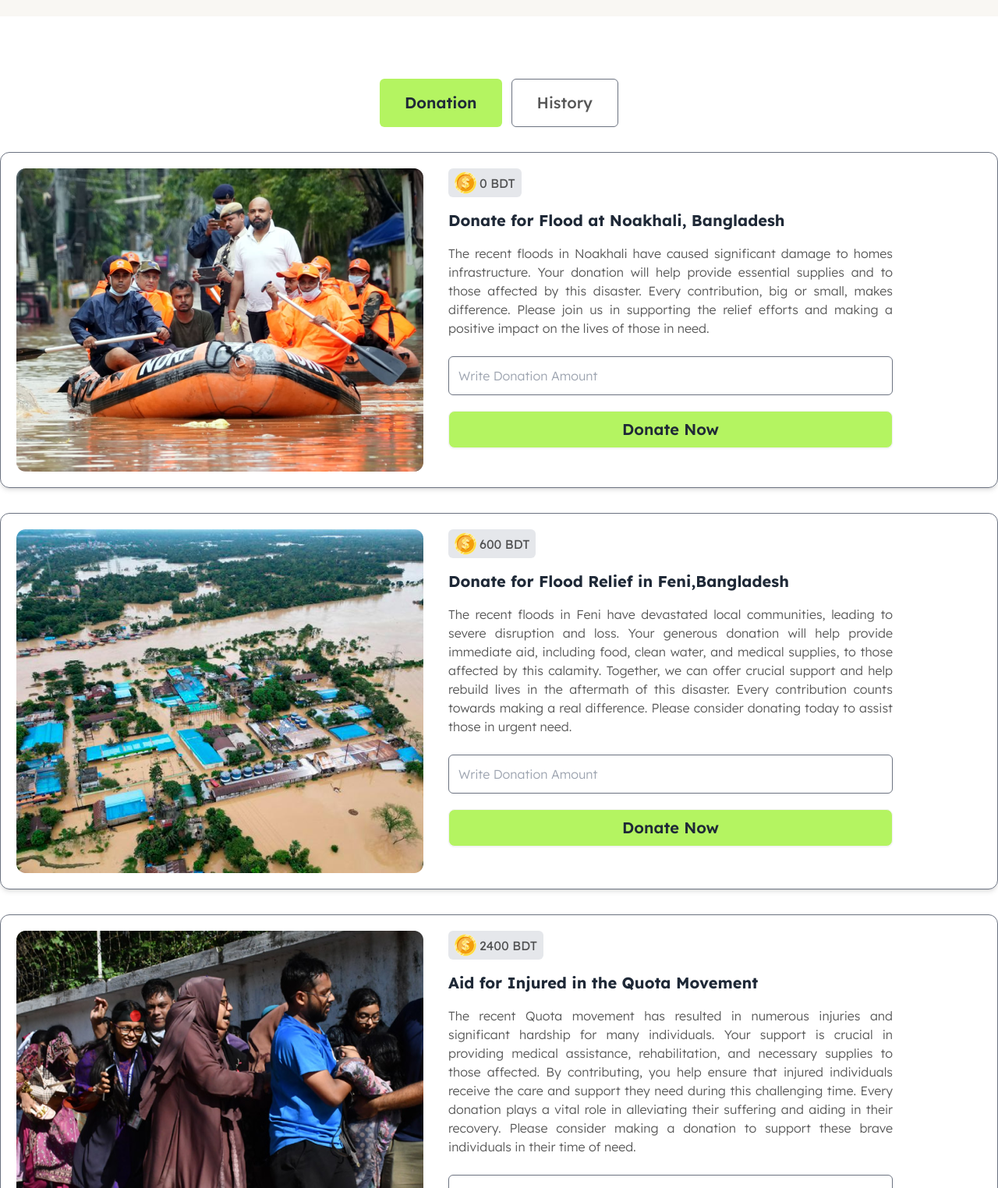
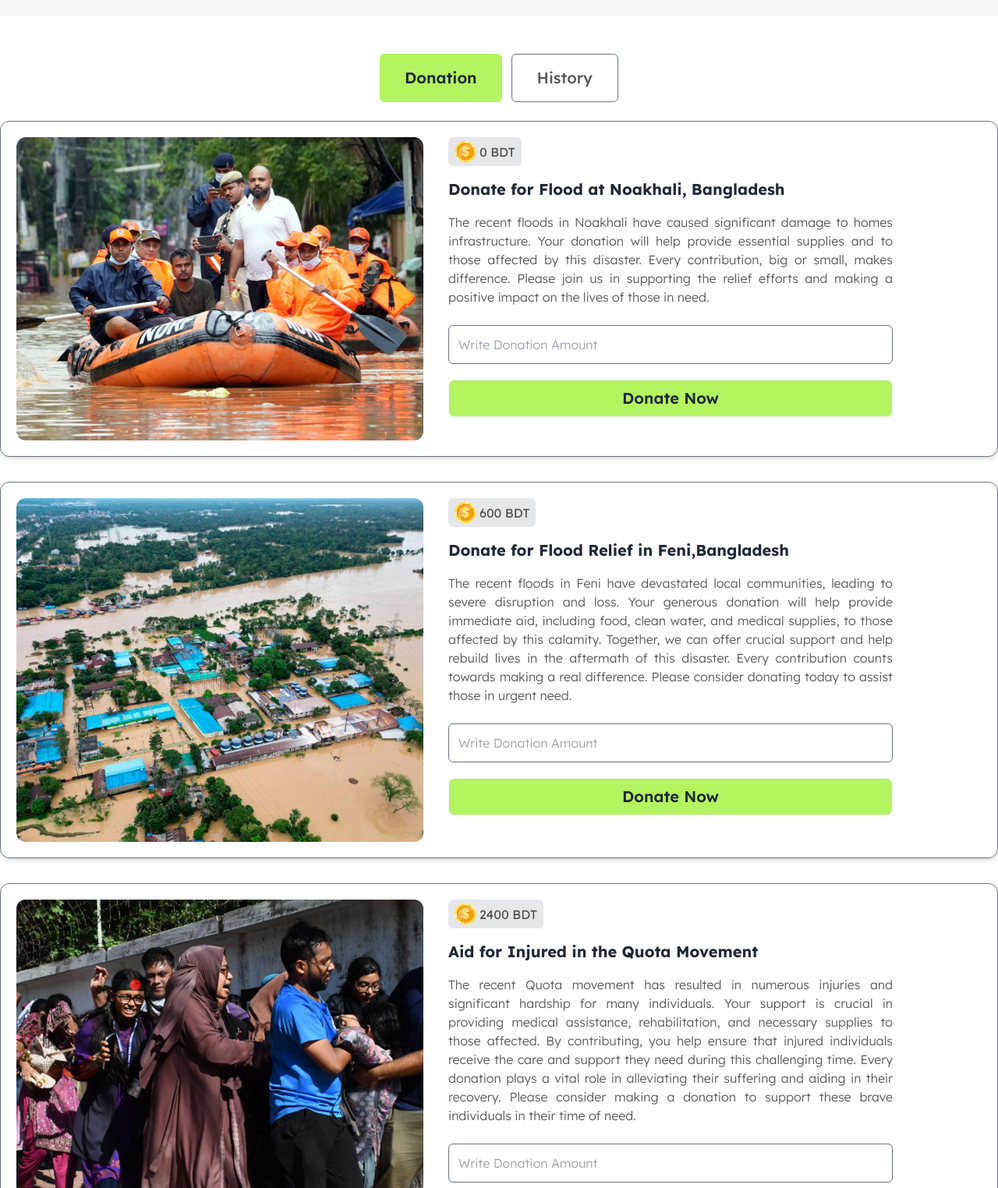
Before and after one commit to shafriki/Assignment_05, a plain HTML site: page index.html in a window 1280 px wide. Shown: the part 76-1600 px from the top of the page at 78% size. Drawn offline with nearby package versions, Linux system fonts and the light colour scheme.

```diff
--- a/donate.js
+++ b/donate.js
@@ -1,3 +1,5 @@
 // dark to light mood
 const htmlTag = document.getElementsByTagName("html")[0];
 htmlTag.setAttribute("data-theme", "light");
+
+console.log("donate bangladesh")
--- a/index.html
+++ b/index.html
@@ -23,8 +23,9 @@
 </head>
 <body class="lexend">
     <!-- header section start -->
-     <header class="bg-[#F9F7F3] py-6">
+     <header class="sticky top-0 backdrop-blur-md bg-white bg-opacity-30 z-50">
         <!-- navbar section sart -->
+         <div class="bg-[#F9F7F3] py-6">
             <nav class="max-w-screen-xl mx-auto flex items-center justify-between px-3 lg:px-0">
                 <button class="btn bg-[#B4F461] lg:px-8 text-xs lg:text-xl font-semibold hidden lg:block">Blog</button>
 
@@ -40,20 +41,21 @@
                     <p class="text-xs lg:text-xl font-medium text-[#111111B3]">0000 BDT</p>
                   </div>
              </nav>
+         </div>
         <!-- navbar section end -->
+
+                <!-- button content start-->
+                <div class="flex justify-center gap-3 mt-10 lg:mt-12 pb-6">
+                    <button class="text-sm lg:text-xl font-semibold bg-[#B4F461] px-4 lg:px-8 py-2 lg:py-4 rounded-md">Donation</button>
+                    <button class="text-sm lg:text-xl font-medium text-[#111111B3] px-4 lg:px-8 py-2 lg:py-4 rounded-md border border-gray-500">History</button>
+                 </div>
+                 <!-- button content end -->
 
      </header>
     <!-- header section start -->
 
     <!--  main section start -->
       <main>
-
-        <!-- button content start-->
-         <div class="flex justify-center gap-3 mt-10 lg:mt-20 mb-8">
-            <button class="text-sm lg:text-xl font-semibold bg-[#B4F461] px-4 lg:px-8 py-2 lg:py-4 rounded-md">Donation</button>
-            <button class="text-sm lg:text-xl font-medium text-[#111111B3] px-4 lg:px-8 py-2 lg:py-4 rounded-md border border-gray-500">History</button>
-         </div>
-         <!-- button content end -->
 
          <!-- noakhali section start -->
           <section class="max-w-screen-xl mx-auto px-3 lg:px-0 mb-8">
@@ -90,7 +92,7 @@
          <!-- feni section end -->
 
          <!-- quota movement section start -->
-         <section class="max-w-screen-xl mx-auto px-3 lg:px-0 mb-8">
+         <section class="max-w-screen-xl mx-auto px-3 lg:px-0 mb-16">
             <div class="flex flex-col lg:flex-row items-start gap-8 border border-gray-500 p-5 rounded-xl shadow-md">
                 <img src="./assets/quota-protest.png" alt="noakhali">
                 <div class="flex flex-col items-start">
@@ -112,7 +114,7 @@
 
      <!-- footer section start -->
       <footer>
-
+        <div class="bg-[#F9F7F3] py-10"></div>
       </footer>
      <!-- footer section end -->
 
```
Lines whose indentation alone changed are shown as unchanged.
